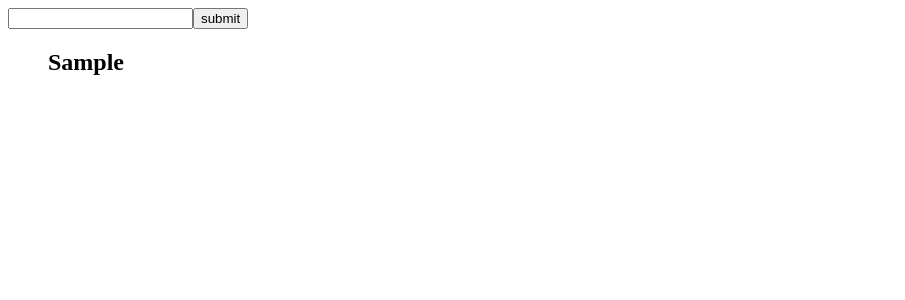
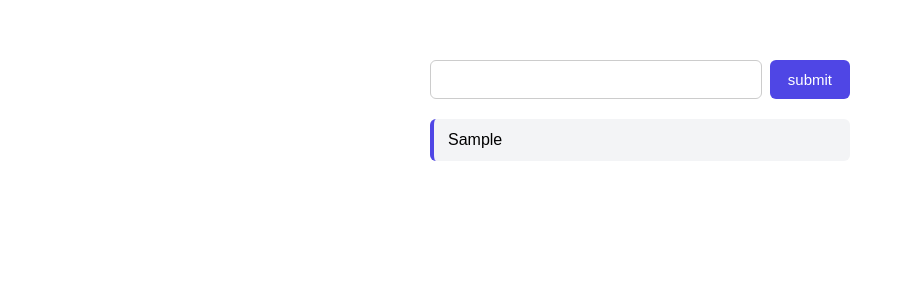
Before and after one commit to rafayykhan/learn-react, a React (Vite) app in the folder 07-reactMasterClass-ToDo-project/: page / in a window 1280 px wide. Both pictures are taken after typing "Sample" into the empty fields and a click on the button "submit". Shown: the top 300 px of the page, without its empty margins (0-905 px from the left). Built offline with nearby package versions, Linux system fonts and the light colour scheme.

Commit message:
feat: enhance Todo and TodoItems components with improved styling and layout

```diff
--- a/07-reactMasterClass-ToDo-project/src/Components/Todo.jsx
+++ b/07-reactMasterClass-ToDo-project/src/Components/Todo.jsx
@@ -25,19 +25,38 @@ export default function Todo() {
   }
 
   return (
-    <div>
-      <form>
+    <div style={{ maxWidth: "420px", margin: "60px auto", fontFamily: "sans-serif" }}>
+      <form style={{ display: "flex", gap: "8px" }}>
         <input
           onChange={(e) => setToDo(e.target.value)}
           value={toDo}
           type="text"
+          style={{
+            flex: 1,
+            padding: "10px",
+            fontSize: "15px",
+            border: "1px solid #ccc",
+            borderRadius: "6px",
+          }}
         />
-        <button onClick={(e) => handleClick(e)} type="submit">
+        <button
+          onClick={(e) => handleClick(e)}
+          type="submit"
+          style={{
+            padding: "10px 18px",
+            fontSize: "15px",
+            color: "white",
+            backgroundColor: "#4f46e5",
+            border: "none",
+            borderRadius: "6px",
+            cursor: "pointer",
+          }}
+        >
           submit
         </button>
       </form>
 
-      <ul>
+      <ul style={{ listStyle: "none", padding: 0, marginTop: "20px" }}>
         {toDoList.map((item, index) => {
           return <TodoItems
              item={item}
--- a/07-reactMasterClass-ToDo-project/src/Components/TodoItems.jsx
+++ b/07-reactMasterClass-ToDo-project/src/Components/TodoItems.jsx
@@ -1,3 +1,19 @@
 export default function TodoItems(props) {
-    return <h2 key={props.index}> {props.item}</h2>;
+    return (
+        <h2
+            key={props.index}
+            style={{
+                fontSize: "16px",
+                fontWeight: "normal",
+                padding: "12px 14px",
+                marginBottom: "8px",
+                backgroundColor: "#f3f4f6",
+                borderLeft: "4px solid #4f46e5",
+                borderRadius: "6px",
+            }}
+        >
+            {" "}
+            {props.item}
+        </h2>
+    );
 }
```
